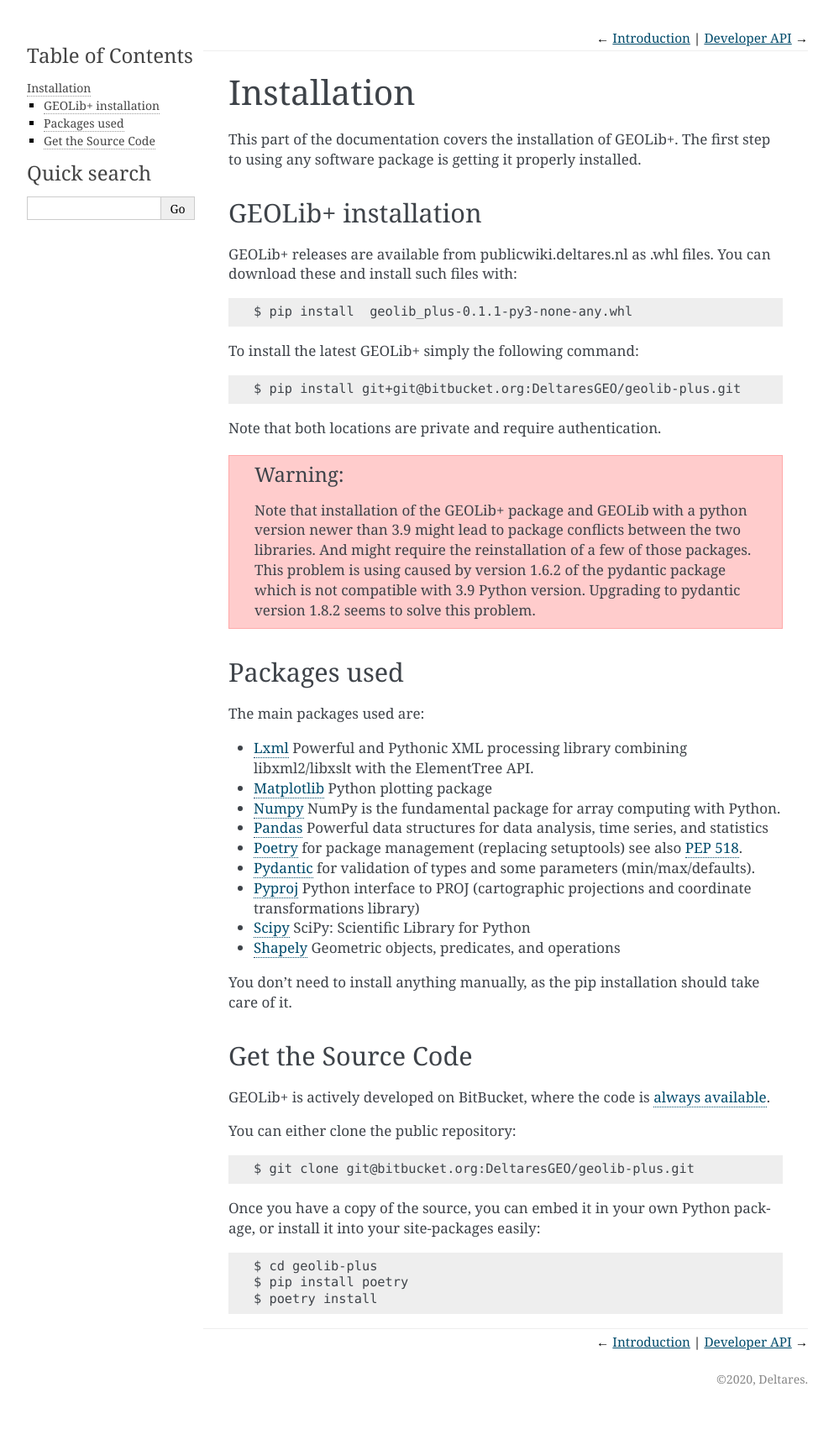
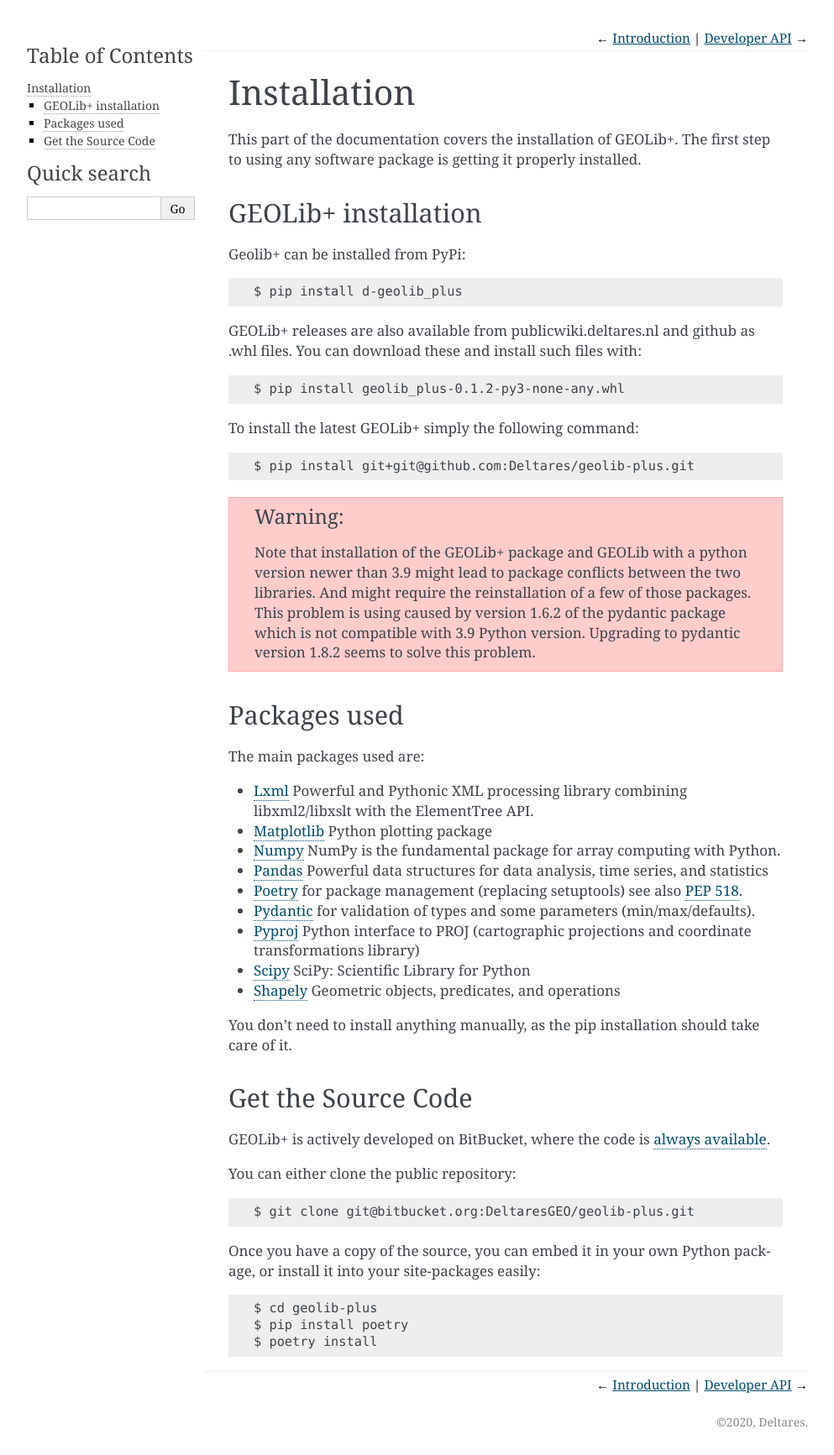
Before and after one commit to Deltares/GEOLib-Plus, a Sphinx documentation site: the page built from docs/user/install.rst, in a window 1280 px wide. Shown: the whole page at 84% size, without its empty margins (148-1141 px from the left). Built offline with Sphinx 7.4.7, drawn with Linux system fonts in a browser that asks for light colours; formulas are drawn with MathJax 3; pages that are not in the unit, such as notebooks, are missing from menus; before the commit the page ends 1682 px from its top, so only the background shows below that.

Commit message:
Rename package, add sonar-properties.

```diff
--- a/docs/user/install.rst
+++ b/docs/user/install.rst
@@ -8,16 +8,18 @@
 
 GEOLib+ installation
 --------------------
-GEOLib+ releases are available from publicwiki.deltares.nl as .whl files. You can
+Geolib+ can be installed from PyPi::
+
+    $ pip install d-geolib_plus
+
+GEOLib+ releases are also available from publicwiki.deltares.nl and github as .whl files. You can
 download these and install such files with::
 
-    $ pip install  geolib_plus-0.1.1-py3-none-any.whl
+    $ pip install geolib_plus-0.1.2-py3-none-any.whl
 
 To install the latest GEOLib+ simply the following command::
 
-    $ pip install git+git@bitbucket.org:DeltaresGEO/geolib-plus.git
-
-Note that both locations are private and require authentication.
+    $ pip install git+git@github.com:Deltares/geolib-plus.git
 
 .. warning::
 
--- a/pyproject.toml
+++ b/pyproject.toml
@@ -1,9 +1,12 @@
 [tool.poetry]
-name = "geolib_plus"
+name = "d-geolib-plus"
 version = "0.1.2"
 description = "GEOLib+ components"
 authors = ["Maarten Pronk <git@evetion.nl>", "Deltares"]
 license = "LGPL-3.0-or-later"
+packages = [
+    {include = "geolib_plus"}
+]
 
 [tool.poetry.dependencies]
 python = "^3.8 <3.10"
```
Also changed, not shown: 1 other file.
